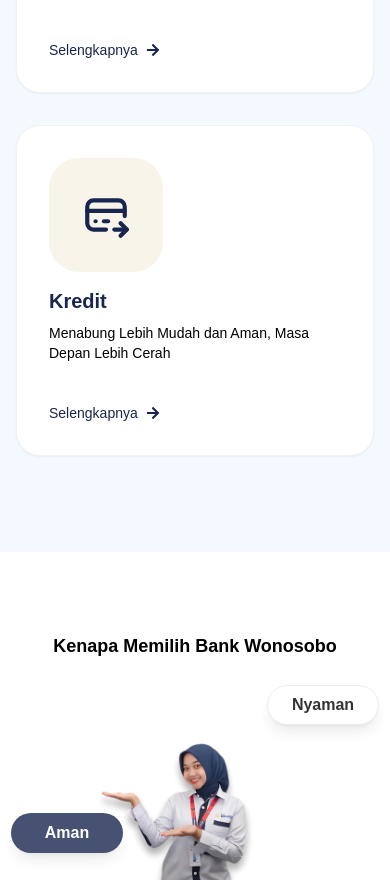
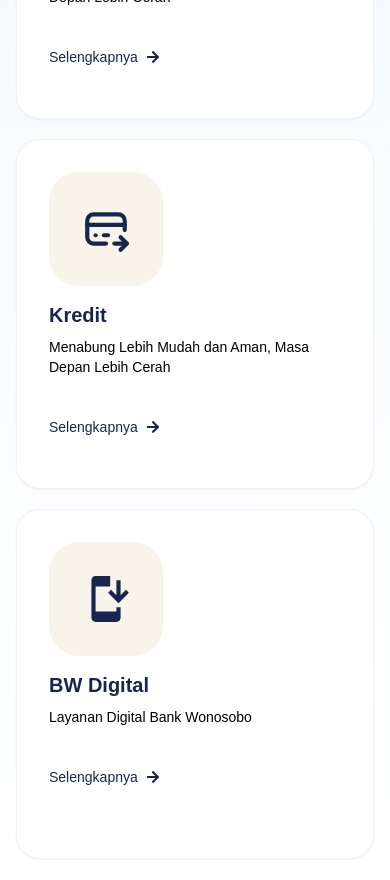
Before and after one commit to bank-wonosobo/webprofile, a Next.js app: page / in a window 390 px wide. Shown: the part 1120-2000 px from the top of the page. Built offline with nearby package versions, Linux system fonts and the light colour scheme.

Commit message:
add menu product

```diff
--- a/src/components/commons/Carousel.tsx
+++ b/src/components/commons/Carousel.tsx
@@ -2,7 +2,7 @@
 
 const BWCarousel: React.FC = () => {
   return (
-    <Carousel autoplay autoplaySpeed={1800} className="pt-[70px] bg-blue-50/70">
+    <Carousel autoplay autoplaySpeed={1800} className="pt-[70px] bg-blue-50">
       <div className="bg-black overflow-hidden max-h-[700px] rounded-br-[50px] lg:rounded-br-[200px]">
         <img src="image.png" className="w-full" alt="" />
       </div>
--- a/src/components/products/ProductMenu.tsx
+++ b/src/components/products/ProductMenu.tsx
@@ -1,5 +1,6 @@
 import Link from "next/link";
 import { FaArrowRight } from "react-icons/fa";
+import { MdInstallMobile } from "react-icons/md";
 import { PiHandDepositBold } from "react-icons/pi";
 import { TbCreditCardPay, TbPigMoney } from "react-icons/tb";
 
@@ -20,19 +21,24 @@
       icon: <TbCreditCardPay size={50} className="text-primary" />,
       tagline: "Menabung Lebih Mudah dan Aman, Masa Depan Lebih Cerah",
     },
+    {
+      name: "BW Digital",
+      icon: <MdInstallMobile size={50} className="text-primary" />,
+      tagline: "Layanan Digital Bank Wonosobo",
+    },
   ];
   return (
-    <section className="w-full py-20 bg-blue-50/70">
+    <section className="w-full pt-20 pb-10 bg-gradient-to-b from-blue-50 to-white ">
       <div className="mx-auto container">
         <h2 className="text-black font-bold text-center text-lg lg:text-3xl ">
           Produk & Layanan Kami
         </h2>
-        <div className="flex flex-col gap-y-8 lg:flex-row items-center gap-x-20 justify-between p-4 mt-8">
+        <div className="grid grid-cols-1 md:grid-cols-2 xl:grid-cols-4 gap-y-5 items-center gap-x-10 justify-center p-4 mt-8">
           {products.map((product) => (
             <Link
               key={product.name}
               href={`/products/${product.name.toLowerCase()}`}
-              className="bg-white p-8 rounded-3xl cursor-pointer border border-black/5 hover:-translate-y-4 hover:shadow-xl shadow-sm"
+              className="bg-white p-8 rounded-3xl cursor-pointer border border-black/5 hover:-translate-y-4 hover:shadow-xl shadow-sm min-w-[300px] min-h-[350px]"
             >
               <div className="bg-secondary/15 p-8 inline-block rounded-[30px]">
                 {product.icon}
--- a/src/components/simulator/SimulatorDisplay.tsx
+++ b/src/components/simulator/SimulatorDisplay.tsx
@@ -5,7 +5,9 @@
   return (
     <div className="w-full bg-primary/90 text-white shadow-md shadow-primary text-center py-5 rounded-md">
       <h3 className="mb-2 text-sm">Estimasi Penerimaan</h3>
-      <h2 className="text-2xl font-bold">Rp. {finalAmount.toLocaleString()}</h2>
+      <h2 className="text-2xl font-bold">
+        Rp. {Math.trunc(finalAmount).toLocaleString()}
+      </h2>
     </div>
   );
 };
--- /dev/null
+++ b/src/pages/products/index.tsx
@@ -0,0 +1,5 @@
+const ProductPage: React.FC = () => {
+  return <p>Test</p>;
+};
+
+export default ProductPage;
```
